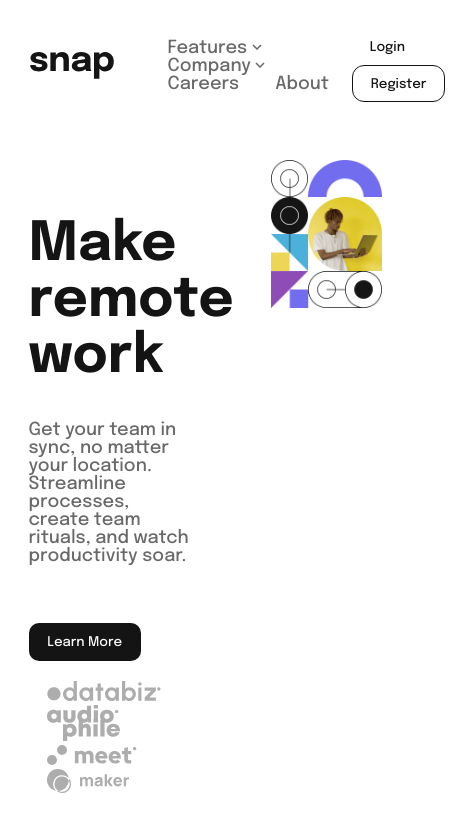
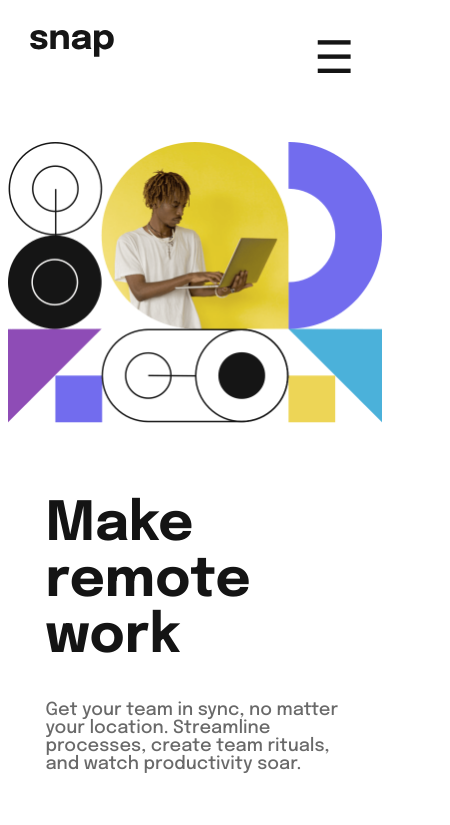
Before and after one commit to rodrfct/intro-section-with-dropdown-navigation, a Vue app: page / in a window 390 px wide. Shown: the top 825 px of the page, 450 px wide, since content can reach past the window. Built offline with nearby package versions, Linux system fonts and the light colour scheme.

Commit message:
Initial mobile design Currently many stuff started; nothing finished, but I did some thing so this is a "take a break and think" commit

```diff
--- a/index.html
+++ b/index.html
@@ -6,7 +6,7 @@
     <meta name="viewport" content="width=device-width, initial-scale=1.0">
     <title>Frontend Mentor | Intro section with dropdown navigation</title>
     <style>
-      .attribution { font-size: 11px; position: absolute; bottom: 5px; }
+      .attribution { font-size: 11px; }
       .attribution a { color: hsl(228, 45%, 44%); }
     </style>
   </head>
--- a/src/App.vue
+++ b/src/App.vue
@@ -1,14 +1,12 @@
 <script setup>
 import TheContent from './components/TheContent.vue';
 import TheHeader from './components/TheHeader.vue';
-
 </script>
 
 <template>
   <TheHeader />
 
   <TheContent />
-
 </template>
 
 <style scoped>
--- a/src/components/TheContent.vue
+++ b/src/components/TheContent.vue
@@ -1,3 +1,30 @@
+<script setup>
+import { computed, onMounted, onUnmounted, ref } from 'vue';
+import HeroDesktop from '../assets/images/image-hero-desktop.png'
+import HeroMobile from '../assets/images/image-hero-mobile.png'
+
+const windowSize = ref(window.innerWidth)
+
+const hero = computed(() => {
+    if (windowSize.value < 400) {
+        return HeroMobile
+    } else {
+        return HeroDesktop
+    }
+})
+
+onMounted(() => {
+    window.addEventListener('resize', () => {
+        windowSize.value = window.innerWidth
+    })
+})
+
+onUnmounted(() => {
+    window.removeEventListener('resize')
+})
+
+</script>
+
 <template>
     <main class="wrapper">
         <div class="content">
@@ -7,7 +34,8 @@
             <button class="learn-more">Learn More</button>
         </div>
 
-        <img src="../assets/images/image-hero-desktop.png" alt="" class="hero">
+        <img :src="hero" alt="" class="hero">
+
 
         <div class="clients">
             <img class="client" src="../assets/images/client-databiz.svg" alt="">
@@ -63,4 +91,23 @@
 .client {
     margin: 0 1em;
 }
+
+@media screen and (width < 400px) {
+    .wrapper {
+        grid-template-columns: 1fr;
+        grid-template-rows: auto auto auto;
+    }
+
+    .hero {
+        grid-row: 1;
+    }
+
+    .content {
+        grid-row: 2;
+    }
+
+    .clients {
+        grid-row: 3;
+    }
+}
 </style>
--- a/src/components/TheHeader.vue
+++ b/src/components/TheHeader.vue
@@ -3,33 +3,39 @@
         <img class="logo" src="../assets/images/logo.svg" alt="">
 
         <nav id="navigation">
+            <div class="links">
                 <span class="menu">Features <img src="../assets/icons/icon-arrow-down.svg" alt=""></span>
                 <span class="menu">Company <img src="../assets/icons/icon-arrow-down.svg" alt=""></span>
                 <span><a href="#">Careers</a></span>
                 <span><a href="#">About</a></span>
-        </nav>
+            </div>
 
             <div class="buttons">
                 <button class="button">Login</button>
                 <button id="register" class="button">Register</button>
             </div>
+        </nav>
+
+        <button id="toggle">☰</button>
+
     </header>
 </template>
 
 <style scoped>
 header {
+    display: flex;
     padding: 1.2em;
-    display: grid;
-    grid-template-columns: auto 1fr auto;
-    align-items: center;
 }
 
 .logo {
+    height: 27px;
     margin-right: 2em;
 }
 
 #navigation {
-    justify-self: left;
+    width: 100%;
+    display: inline-grid;
+    grid-template-columns: 1fr auto;
 }
 
 #navigation span {
@@ -43,6 +49,10 @@ header {
 #navigation a {
     text-decoration: none;
     color: inherit;
+}
+
+.buttons {
+    justify-self: right;
 }
 
 .button {
@@ -60,8 +70,44 @@ header {
     border: 1px solid var(--almost-black);
 }
 
-#navigation *:hover, .button {
+#toggle {
+    border: none;
+    background-color: inherit;
+    font-size: 2.5em;
+
+    display: none;
+}
+
+#navigation *:hover, .button, #toggle {
     cursor: pointer;
     color: var(--almost-black);
 }
+
+
+@media screen and (width < 400px) {
+  header {
+    justify-content: space-between;
+    position: sticky;
+    top: 0;
+  }
+
+  nav, .buttons {
+    display: none !important;
+  }
+
+  #toggle {
+    display: inline;
+  }
+
+  #navigation.sidenav {
+    display: block !important;;
+    position: fixed;
+    right: 0;
+    top: 0;
+
+    height: 100%;
+    width: 50%;
+
+  }
+}
 </style>
```
Lines whose indentation alone changed are shown as unchanged.
